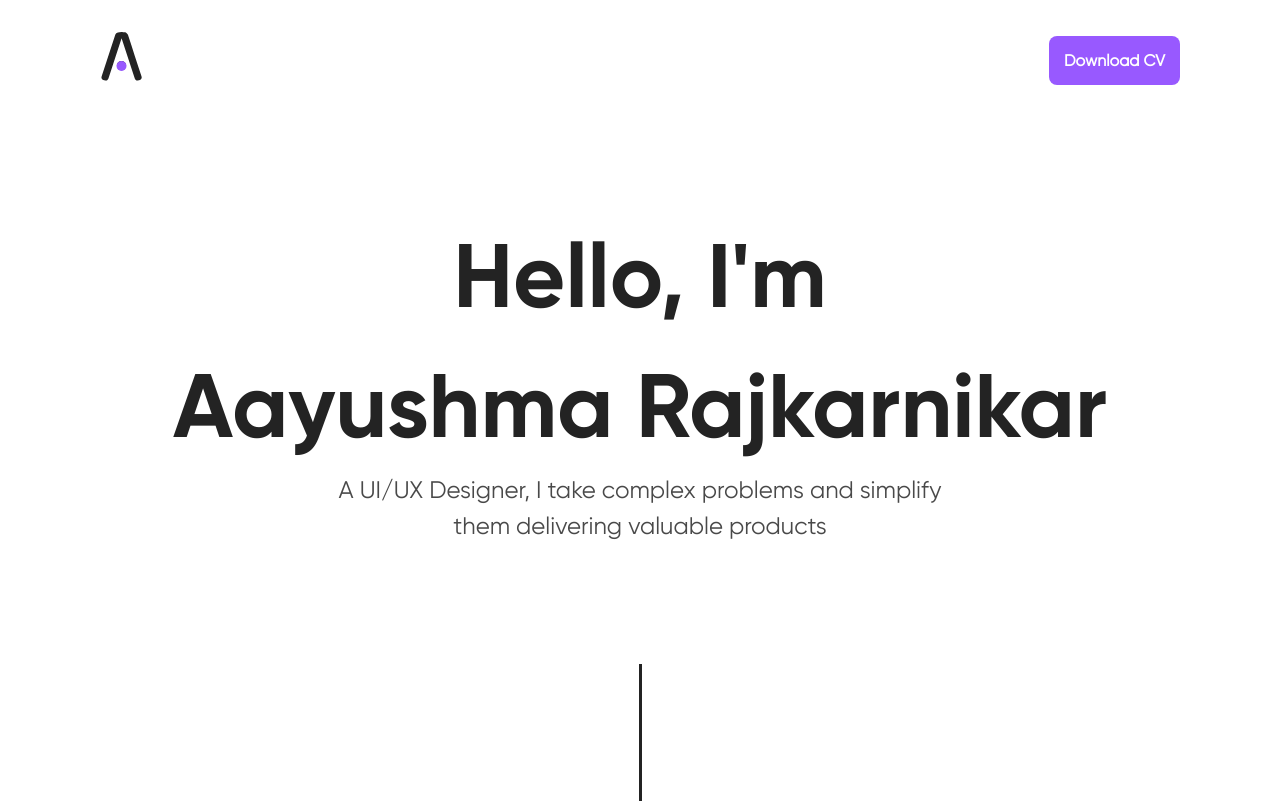
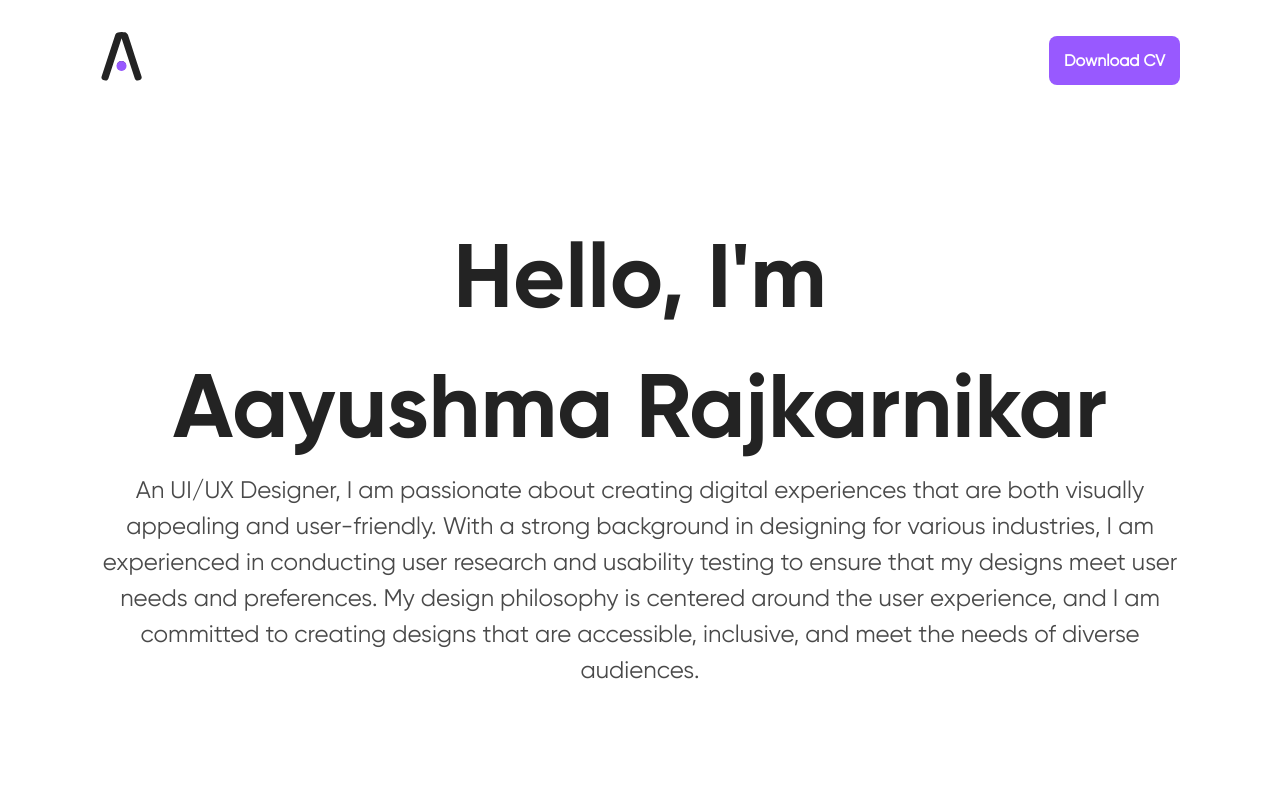
Before and after one commit to DarkWorldCoder/ayushmadidiportfoli, a React (Vite) app: page / in a window 1280 px wide. Shown: the top 803 px of the page. Built offline with nearby package versions, Linux system fonts and the light colour scheme; the HTML template or start-up script is replaced by a standard one.

Commit message:
HeroChange

```diff
--- a/src/components/Hero/Hero.tsx
+++ b/src/components/Hero/Hero.tsx
@@ -14,8 +14,7 @@ const Hero = (props: Props) => {
          whileInView={{ opacity: [0, 1],y:[100,0]}}
          transition={{ duration: 0.4}}
         >Aayushma Rajkarnikar</motion.h1>
-        <p>A UI/UX Designer, I take complex problems and simplify</p>
-        <p> them delivering valuable products</p>
+        <p>An UI/UX Designer, I am passionate about creating digital experiences that are both visually appealing and user-friendly. With a strong background in designing for various industries, I am experienced in conducting user research and usability testing to ensure that my designs meet user needs and preferences. My design philosophy is centered around the user experience, and I am committed to creating designs that are accessible, inclusive, and meet the needs of diverse audiences.</p>
 
         <div className='line_container'>
             <div className='vr_line'></div>
```
Also changed, not shown: 1 other file (tests, documents, lock files or other folders).
